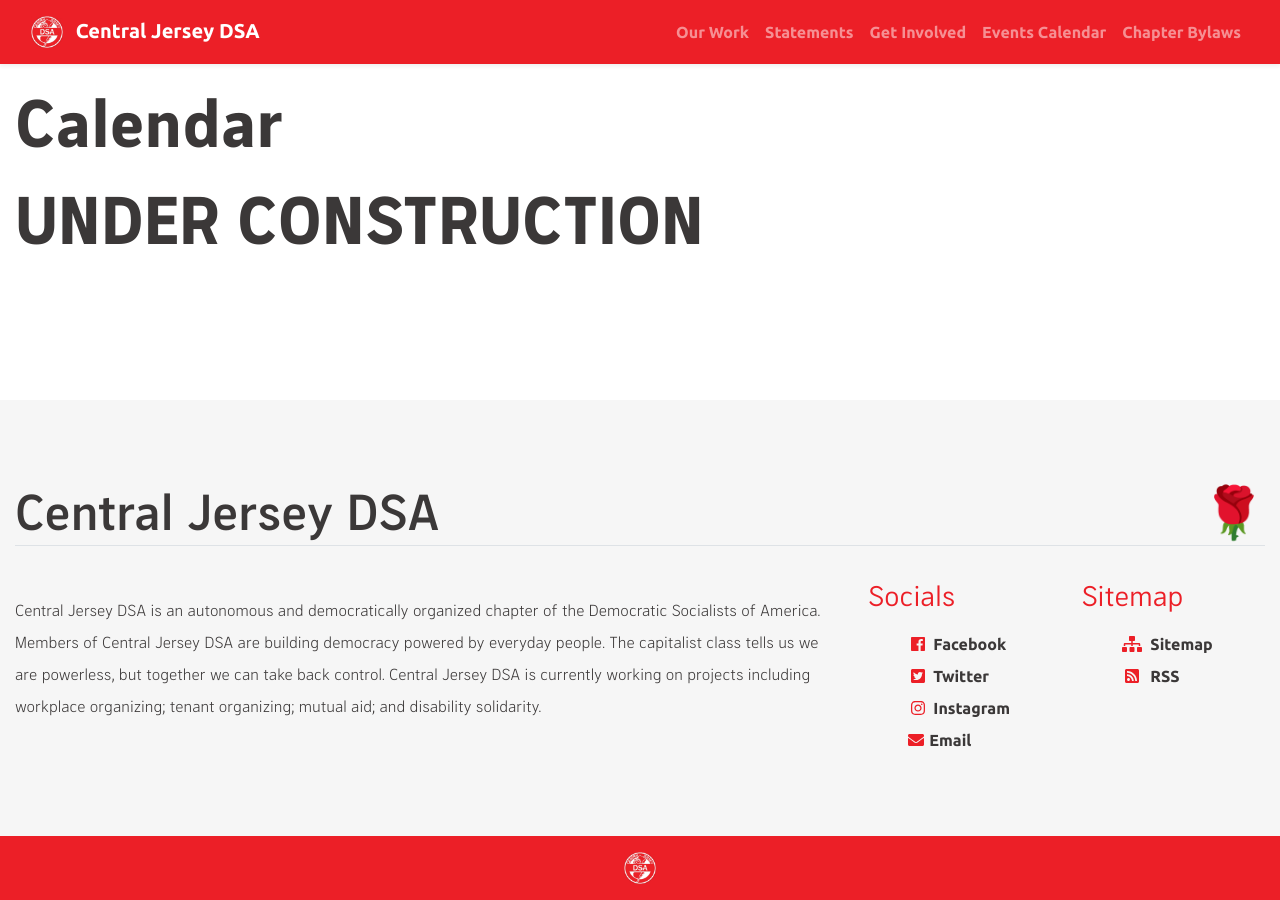
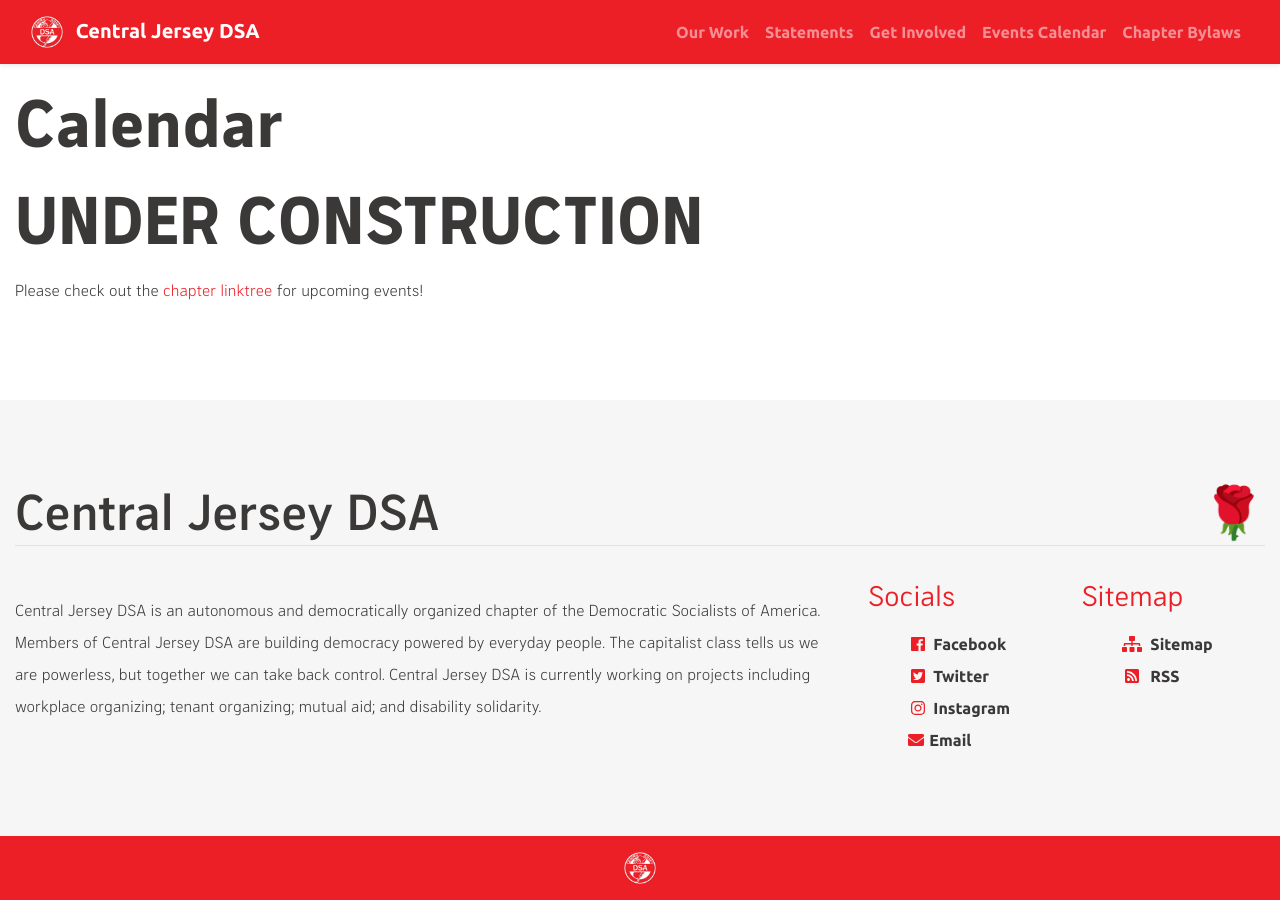
Before and after one commit to centralnjdsa-ntc/princetonydsa.github.io, a Jekyll site: the page built from _pages/calendar.md, in a window 1280 px wide. Built offline with Jekyll 4.4.1, drawn with Linux system fonts in a browser that asks for light colours.

Commit message:
Add linktree to calendar page

```diff
--- a/_pages/calendar.md
+++ b/_pages/calendar.md
@@ -4,3 +4,4 @@
 permalink: /calendar/
 ---
 # UNDER CONSTRUCTION
+Please check out the [chapter linktree](https://linktr.ee/CentralJerseyDSA) for upcoming events!
```
